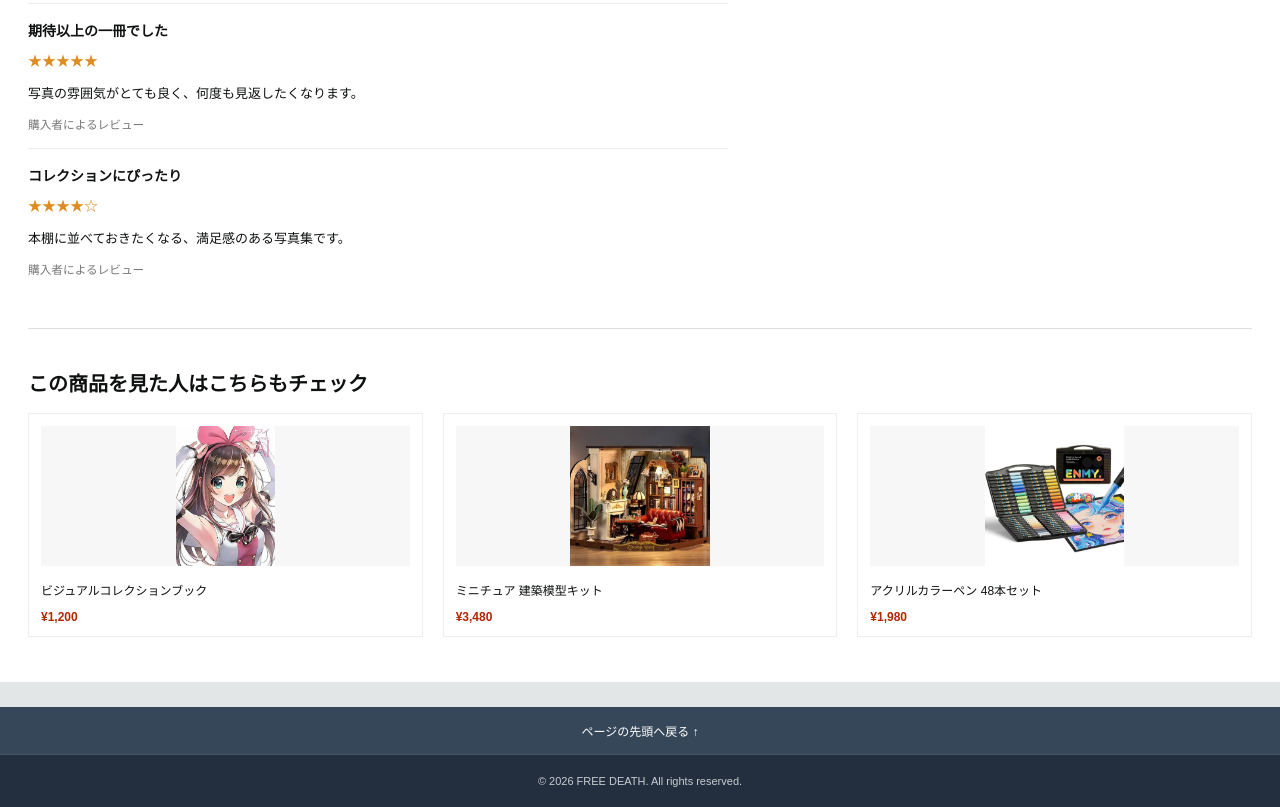
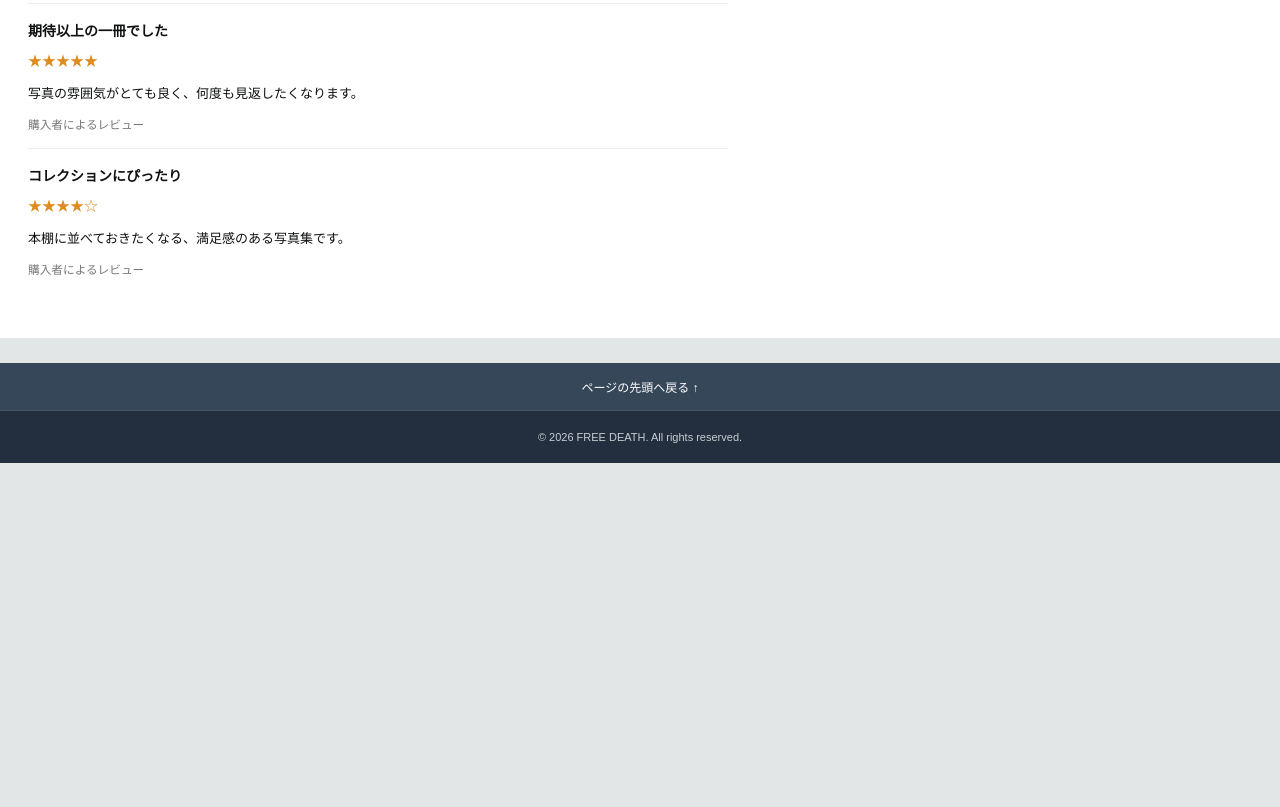
Before and after one commit to yusei82817/free-death, a plain HTML site: page product.html in a window 1280 px wide. Shown: the part 950-1757 px from the top of the page. After the commit the page ends 1413 px from the top, so only its background shows below. Drawn offline with Linux system fonts and the light colour scheme.

Commit message:
Remove product recommendation sections from detail page

```diff
--- a/product.html
+++ b/product.html
@@ -29,7 +29,6 @@
       <aside class="purchase-box" id="purchase"><div class="purchase-price">¥700</div><p class="arrival">無料配送 <strong>明日</strong> お届け</p><p class="stock">在庫あり。</p><label for="quantity">数量:</label><select id="quantity"><option>1</option><option>2</option><option>3</option></select><button class="detail-cart" id="addDetailCart">カートに入れる</button><button class="buy-now" id="buyNow">今すぐ購入</button><div class="purchase-meta"><span>出荷元</span><strong>FREE DEATH</strong><span>販売元</span><strong>FREE DEATH</strong><span>返品</span><strong>30日以内返品可能</strong><span>お支払い</span><strong>安全なお支払い</strong></div><button class="wishlist">♡　ほしい物リストに追加</button><p class="purchase-disclaimer">※このページは映像撮影用のデモ画面です。</p></aside>
     </div>
     <section class="detail-lower" id="reviews"><h2>商品について</h2><p>キズナアイの魅力をたっぷり楽しめる写真集。コレクションにもおすすめです。</p><hr><h2>カスタマーレビュー</h2><div class="review-summary"><strong>★★★★☆　4.6 / 5</strong><span>216件の評価</span></div><div class="review"><strong>期待以上の一冊でした</strong><div class="detail-rating">★★★★★</div><p>写真の雰囲気がとても良く、何度も見返したくなります。</p><small>購入者によるレビュー</small></div><div class="review"><strong>コレクションにぴったり</strong><div class="detail-rating">★★★★☆</div><p>本棚に並べておきたくなる、満足感のある写真集です。</p><small>購入者によるレビュー</small></div></section>
-    <section class="detail-related"><h2>この商品を見た人はこちらもチェック</h2><div class="related-row"><div><img src="assets/products/photography-book.jpg" alt=""><p>ビジュアルコレクションブック</p><strong>¥1,200</strong></div><div><img src="assets/products/miniature-house-kit.jpg" alt=""><p>ミニチュア 建築模型キット</p><strong>¥3,480</strong></div><div><img src="assets/products/acrylic-pens.jpg" alt=""><p>アクリルカラーペン 48本セット</p><strong>¥1,980</strong></div></div></section>
   </main>
   <footer><a class="footer-top" href="#">ページの先頭へ戻る ↑</a><div class="footer-bottom">© 2026 FREE DEATH. All rights reserved.</div></footer>
   <div class="demo-toast" id="demoToast" role="status"></div>
```
